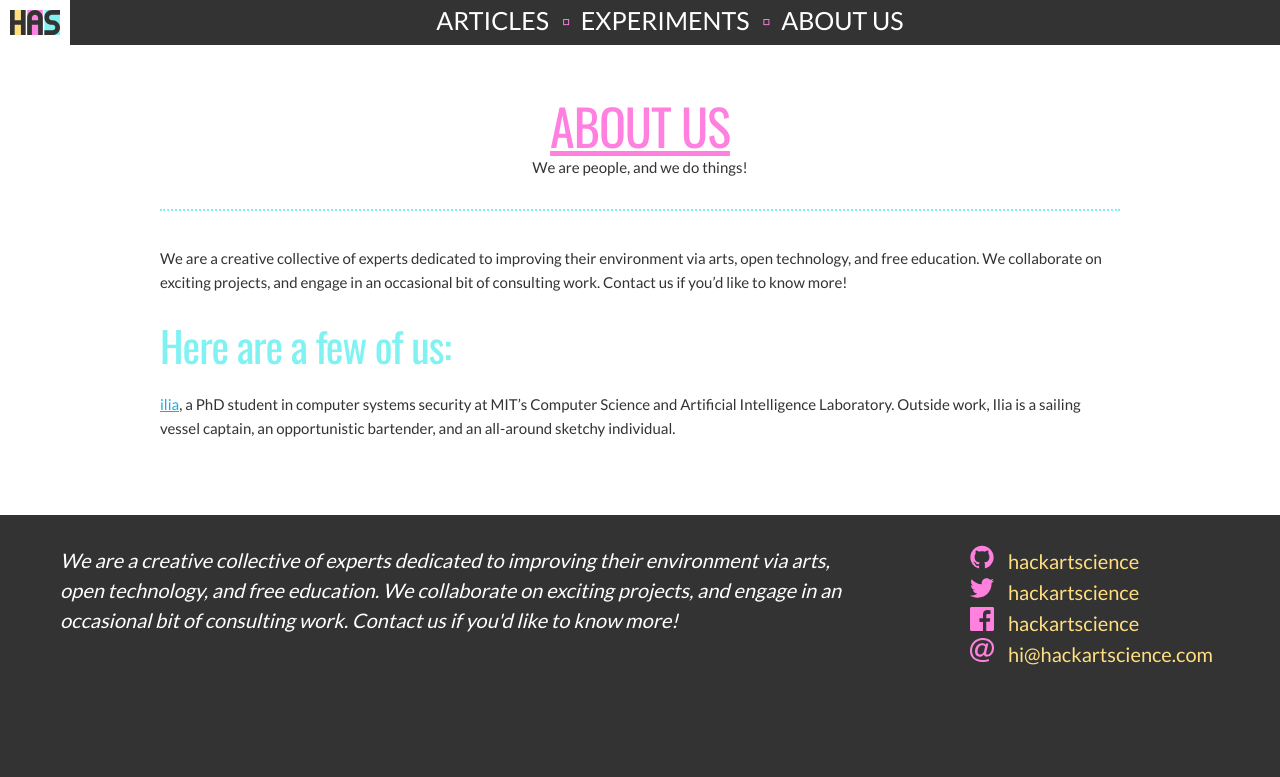
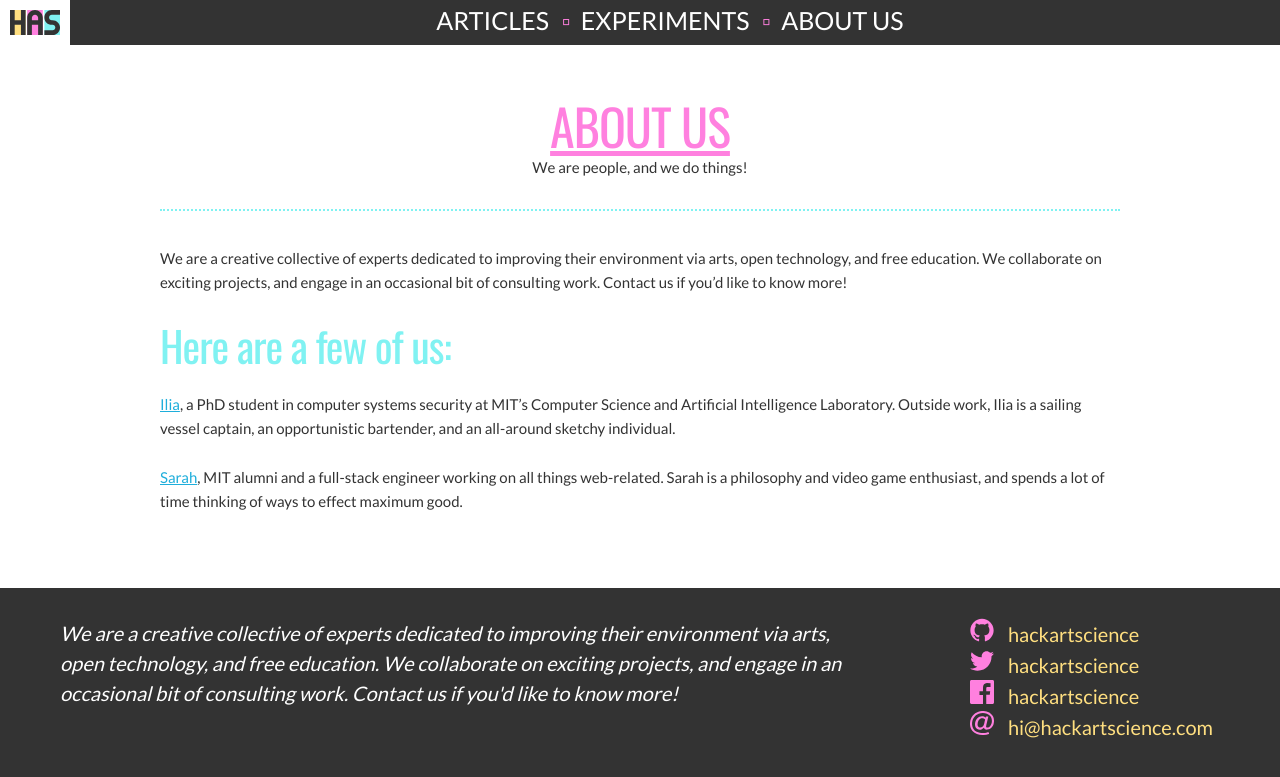
Before and after one commit to hackartscience/hackartscience.github.io, a Jekyll site: the page built from about.md, in a window 1280 px wide. Shown: the top 777 px of the page. Built offline with Jekyll 4.4.1, drawn with Linux system fonts in a browser that asks for light colours.

Commit message:
added sarah's blurb

```diff
--- a/about.md
+++ b/about.md
@@ -9,4 +9,6 @@ permalink: /about/
 
 <h2>Here are a few of us:</h2>
 
-<a href="http://ilia.hackartscience.com/">ilia</a>, a PhD student in computer systems security at MIT's Computer Science and Artificial Intelligence Laboratory. Outside work, Ilia is a sailing vessel captain, an opportunistic bartender, and an all-around sketchy individual.
+<a href="http://ilia.hackartscience.com/">Ilia</a>, a PhD student in computer systems security at MIT's Computer Science and Artificial Intelligence Laboratory. Outside work, Ilia is a sailing vessel captain, an opportunistic bartender, and an all-around sketchy individual.
+
+<a href="http://sarahycheng.com//">Sarah</a>, MIT alumni and a full-stack engineer working on all things web-related. Sarah is a philosophy and video game enthusiast, and spends a lot of time thinking of ways to effect maximum good.
```
